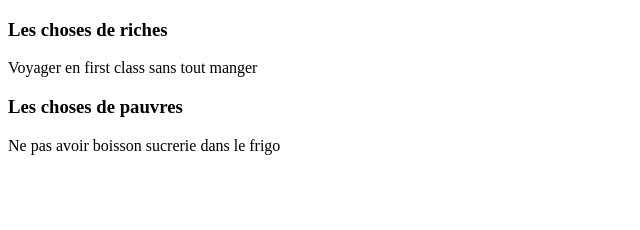
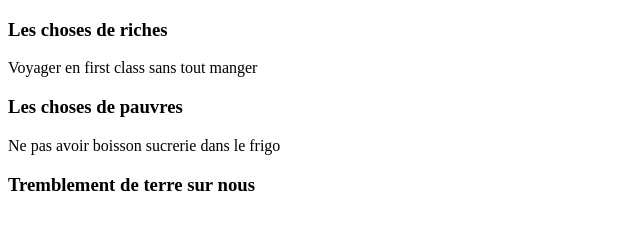
Before and after one commit to johnOfGod33/HTML-CSS-SASS, a plain HTML site: page Partie 1/index.html in a window 1280 px wide. Shown: the whole page, without its empty margins (0-640 px from the left). Drawn offline with Linux system fonts and the light colour scheme.

Commit message:
sauvegarde du tremblement de terre

```diff
--- a/Partie 1/index.html
+++ b/Partie 1/index.html
@@ -14,5 +14,9 @@
     <h3>Les choses de pauvres</h3>
     <p>Ne pas avoir boisson sucrerie dans le frigo </p>
    </div>
+   <div>
+    <h3>Tremblement de terre sur nous</h3>
+   </div>
+
 </body>
 </html>
```
